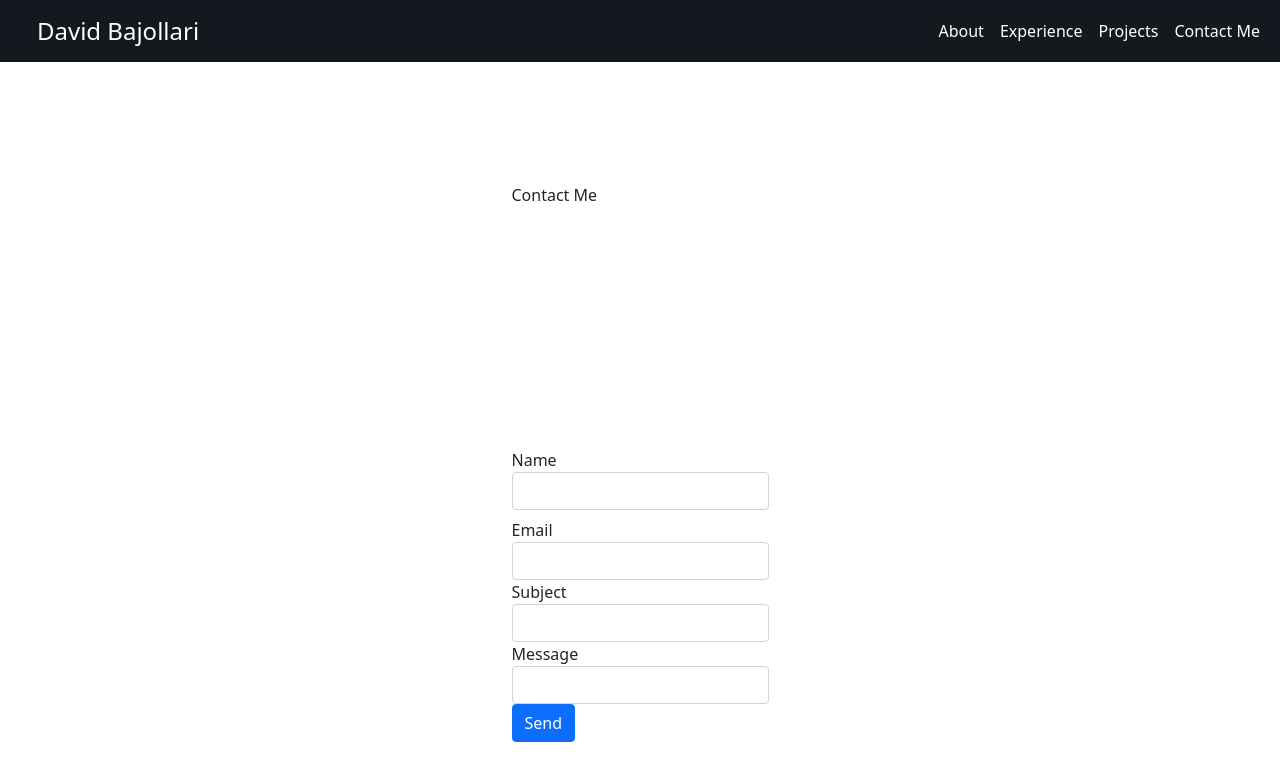
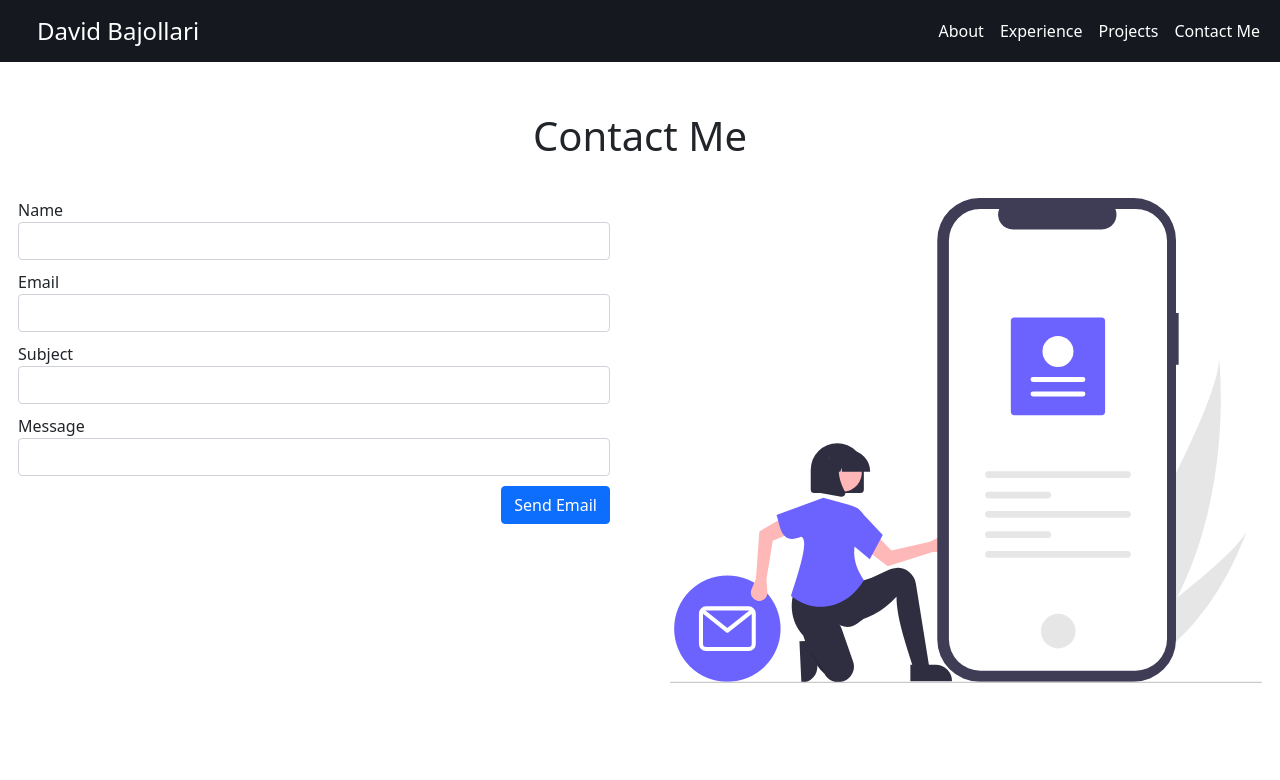
Before and after one commit to dbajollari1/dbajollari1.github.io, an Angular app: page /contact in a window 1280 px wide. Shown: the top 780 px of the page. Built offline with nearby package versions, Linux system fonts and the light colour scheme; what ng-particles would draw is missing.

Commit message:
Fix contact

```diff
--- a/src/app/pages/contact/contact.component.html
+++ b/src/app/pages/contact/contact.component.html
@@ -1,8 +1,9 @@
-<div class="containterpage centercontent">
-    <div>Contact Me</div>
-    <div class="register-form">
+<div class="containterpage" style="padding-top:50px;">
+    <h1 style="text-align:center;">Contact Me</h1>
+    <div class="row">
+      <div class="col-md-6" style="padding:30px">
+        <div class="register-form"  >
           <form [formGroup]="contactForm" (ngSubmit)="onSubmit()">
-          <div  for="validationTooltip01" class="form-label">
               <label>Name</label>
               <input
                 type="text"
@@ -13,9 +14,8 @@
               <div *ngIf="submitted && f['name'].errors" class="invalid-feedback">
                 <div *ngIf="f['name'].errors['required']">Name is required</div>
             </div>
-          </div>
             <div class="form-group">
-            <label>Email</label>
+              <label style="padding-top:10px;">Email</label>
               <input
                 type="text"
                 formControlName="email"
@@ -28,7 +28,7 @@
               </div>
             </div>
             <div class="form-group">
-            <label>Subject</label>
+              <label style="padding-top:10px;">Subject</label>
               <input
                 type="text"
                 formControlName="subject"
@@ -40,7 +40,7 @@
               </div>
             </div>
             <div class="form-group">
-            <label>Message</label>
+              <label style="padding-top:10px;">Message</label>
               <input
                 type="text"
                 formControlName="message"
@@ -51,9 +51,14 @@
                 <div *ngIf="f['message'].errors['required']">Message is required</div>
               </div>
               </div>
-            <div class="form-group">
-                <button type="submit" class="btn btn-primary" >Send</button>
+              <div class="form-group" style="margin-top:10px;text-align:right;">
+                  <button type="submit" class="btn btn-primary" >Send Email</button>
               </div>
           </form>
       </div>
       </div>
+      <div class="d-none d-lg-block d-md-block col-md-6" style="padding:30px">
+        <img class="img-fluid" src="../../../assets/images/contact.svg">
+      </div>
+    </div>
+</div>
```
Also changed, not shown: src/assets/images/contact.svg (added), 5 other files (tests, documents, lock files or other folders). Lines whose indentation alone changed are shown as unchanged.
